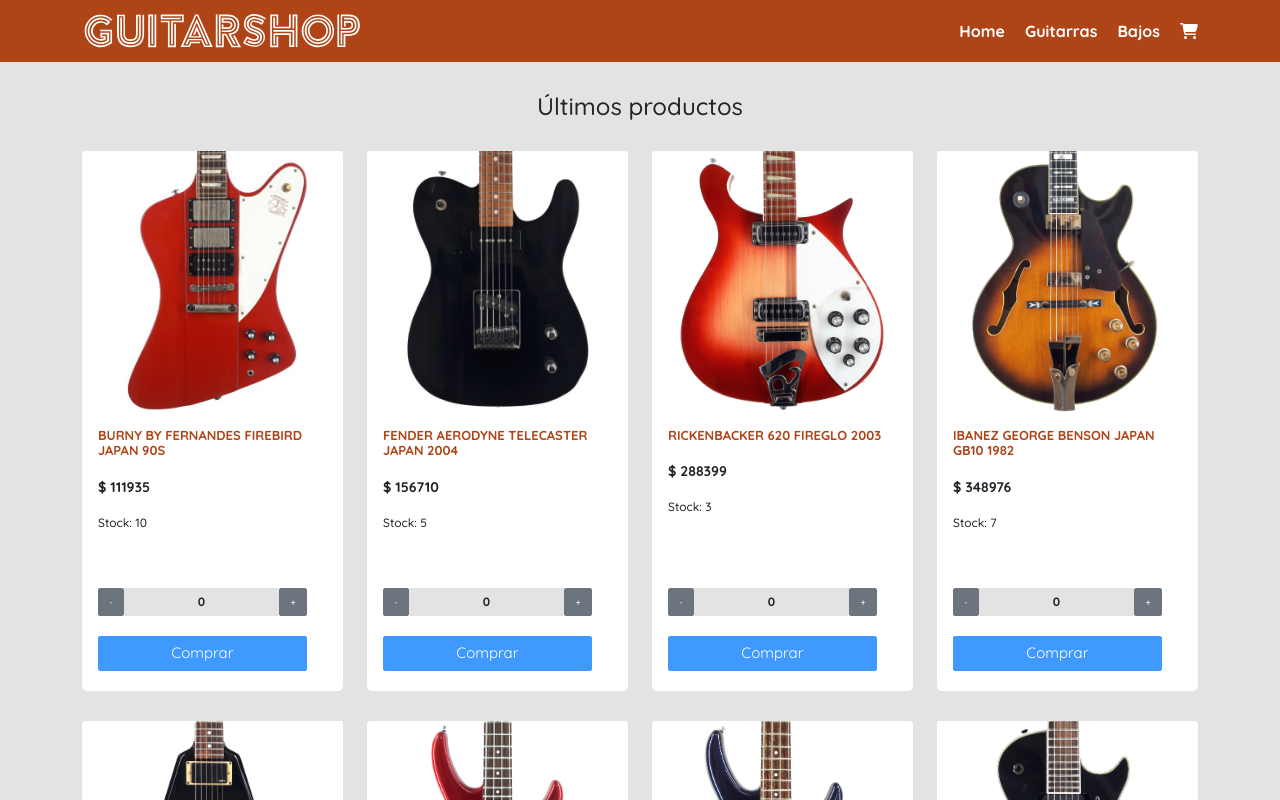
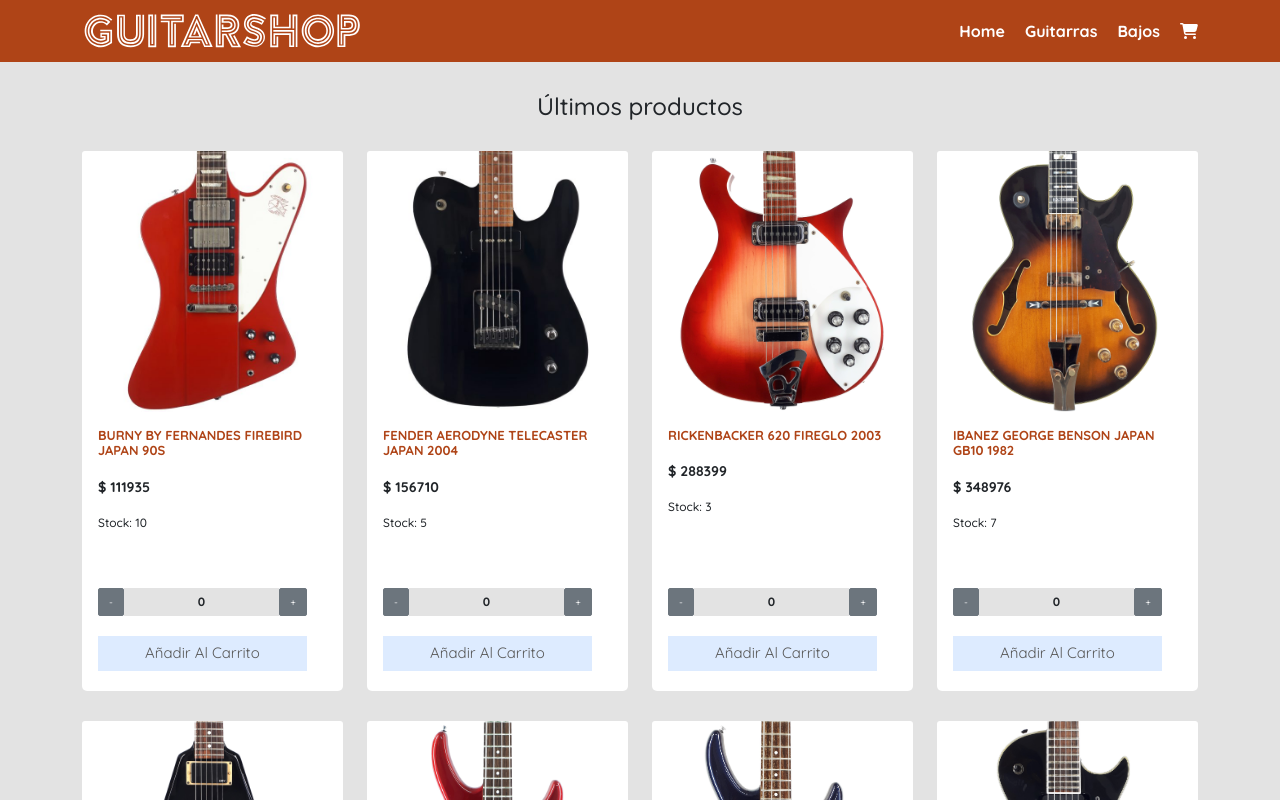
Before and after one commit to arielkarlen/guitar-shop-karlen, a React (Create React App) app: page / in a window 1280 px wide. Shown: the top 800 px of the page. Built offline with nearby package versions, Linux system fonts and the light colour scheme.

Commit message:
Boton añadir a carrito y acceso a Cart

```diff
--- a/src/App.css
+++ b/src/App.css
@@ -3,22 +3,21 @@
 :root {
 
 
---color-main:#af4417;
---color-green:#2b7202;
---main-font: 'Quicksand', sans-serif;
+  --color-main: #af4417;
+  --color-green: #2b7202;
+  --main-font: 'Quicksand', sans-serif;
 
 }
 
 body {
   background-color: #e3e3e3;
   font-family: var(--main-font)
-
 }
 
 h1 {
   font-size: 24px;
   text-align: center;
-  margin:30px 0
+  margin: 30px 0
 }
 
 h2 {
@@ -30,7 +29,7 @@
 }
 
 h4 {
-  margin:20px 0;
+  margin: 20px 0;
   font-size: 14px;
   font-weight: bold;
 }
@@ -48,6 +47,7 @@
   padding: 5px 15px;
   cursor: pointer;
 }
+
 .btn-primary {
   background-color: #4099ff;
   border-color: #4099ff;
@@ -56,11 +56,19 @@
   transition: all ease-in .3s;
   width: 100%;
   margin: 20px 0 0 0;
+  border-radius: 0;
 }
 
 .btn-primary:hover {
   background-color: #73b4ff;
   border-color: #73b4ff;
+}
+
+.btn-primary.disabled,
+.btn-primary:disabled {
+  color: #000;
+  background-color: #cce1ff;
+  border-color: #cce1ff;
 }
 
 .add {
@@ -72,7 +80,7 @@
 }
 
 .add p {
- color: #fff;
+  color: #fff;
   font-weight: bold;
   font-size: 11px;
   margin: 0;
@@ -80,7 +88,7 @@
 }
 
 svg.svg-inline--fa.fa-check {
-width: 16px;
+  width: 16px;
   color: #fff;
 
 }
@@ -92,20 +100,22 @@
 }
 
 /**Header**/
-nav{
+nav {
   background-color: var(--color-main);
-  color:#fff
+  color: #fff
 }
 
 .navbar-brand img {
- width: 280px;
+  width: 280px;
 }
 
 #basic-navbar-nav {
   flex-grow: 0;
 }
 
-nav a, .navbar-light .navbar-brand, .navbar-light .navbar-nav .nav-link {
+nav a,
+.navbar-light .navbar-brand,
+.navbar-light .navbar-nav .nav-link {
   color: #fff;
 }
 
@@ -121,7 +131,7 @@
   border: none;
   margin-bottom: 30px;
   transition: all .3s ease-in-out;
-min-height:540px ;
+  min-height: 540px;
 }
 
 .card:hover {
@@ -146,13 +156,17 @@
 
 }
 
+.card a.btn.btn-primary {
+  color: #fff;
+}
+
 
 /**Products**/
 
 
 
 .counterProd {
-  display:flex
+  display: flex
 }
 
 .qtyItem {
@@ -167,5 +181,5 @@
   .card {
 
     min-height: 570px;
+  }
 }
-}
--- a/src/App.js
+++ b/src/App.js
@@ -1,15 +1,14 @@
 import React from "react";
 import "bootstrap/dist/css/bootstrap.min.css";
+import { BrowserRouter, Routes, Route } from "react-router-dom";
+
+import NavBar from "./components/Commons/NavBar";
+import Home from "./pages/Home";
+import Detail from "./pages/Detail.js";
+import Category from "./pages/Category";
 
 import "./App.css";
-import NavBar from "./components/Commons/NavBar";
-
-import { BrowserRouter, Routes, Route } from "react-router-dom";
-import Home from "./pages/Home";
-
-import Detail from "./pages/Detail.js";
-
-import Category from "./pages/Category";
+import Cart from "./pages/Cart";
 
 function App() {
   return (
@@ -20,6 +19,7 @@
 
         <Route path="/category/:category" element={<Category />} />
         <Route path="/guitars/:id" element={<Detail />} />
+        <Route path="/cart" element={<Cart />} />
       </Routes>
     </BrowserRouter>
   );
--- a/src/components/Commons/ItemCount.js
+++ b/src/components/Commons/ItemCount.js
@@ -3,19 +3,27 @@
 
 import "./ItemCount.css";
 
-const Itemcount = ({ stock, initial }) => {
+const Itemcount = ({ stock, initial, setQuantitySelected }) => {
   const [itemQty, setItemQty] = useState(initial);
   const [alert, setAlert] = useState("");
+  const [disabled, setDisabled] = useState(true);
+
   const addItem = () => {
     itemQty >= stock
       ? setAlert(`Stock Maximo: ${itemQty} Productos`)
       : setItemQty(itemQty + 1);
+    setDisabled(false);
   };
 
   const removeItem = () => {
     itemQty <= 0
       ? setAlert("Debe agregar al menos 1 producto")
       : setItemQty(itemQty - 1);
+    itemQty == 0 ? setDisabled(true) : setDisabled(false);
+  };
+
+  const onAdd = () => {
+    setQuantitySelected(itemQty);
   };
 
   return (
@@ -32,6 +40,9 @@
           +
         </Button>
       </div>
+      <Button disabled={disabled} variant="primary" onClick={onAdd}>
+        Añadir al carrito
+      </Button>
     </>
   );
 };
--- a/src/components/Itemdetail/Itemdetail.js
+++ b/src/components/Itemdetail/Itemdetail.js
@@ -1,36 +1,24 @@
 import { useState } from "react";
-import { Row, Col, Container, Card, Button } from "react-bootstrap";
+import { Row, Col, Container, Card } from "react-bootstrap";
 import { Link } from "react-router-dom";
 import Itemcount from "../Commons/ItemCount";
 import "./itemDetail.css";
 
 import { FontAwesomeIcon } from "@fortawesome/react-fontawesome";
-
 import { faCheck } from "@fortawesome/free-solid-svg-icons";
 
 const Itemdetail = ({ productData }) => {
-  const [message, setMessage] = useState("");
-
-  const { title, image, price, stock, id, description, category } = productData;
-  const handleSubmit = () => {
-    setMessage(
-      <div className="add">
-        <p>
-          <FontAwesomeIcon icon={faCheck} /> Añadido al carrito
-        </p>
-      </div>
-    );
-  };
+  const { title, image, price, stock, description, category } = productData;
+  const [quantitySelected, setQuantitySelected] = useState(0);
 
   return (
     <Container>
       <Card id="itemdetail">
         <Row>
           <Col>
-            <img src={`../assets/${image}`} className="img-fluid" />
+            <img src={`../assets/${image}`} className="img-fluid" alt={title} />
           </Col>
           <Col>
-            {message}
             <h2>{title}</h2>
             <h3>
               <strong>Precio:</strong> {price}
@@ -48,11 +36,24 @@
             </div>
             <Row className="btnsBuy">
               <Col md={6}>
-                {" "}
-                <Itemcount stock={stock} initial={0} />
-                <Button variant="primary" onClick={handleSubmit}>
-                  Comprar
-                </Button>
+                {quantitySelected < 1 ? (
+                  <Itemcount
+                    stock={stock}
+                    initial={0}
+                    setQuantitySelected={setQuantitySelected}
+                  />
+                ) : (
+                  <>
+                    <div className="add">
+                      <p>
+                        <FontAwesomeIcon icon={faCheck} /> Añadido al carrito
+                      </p>
+                    </div>
+                    <Link to="/cart" className="btn btn-primary">
+                      Terminar Compra
+                    </Link>
+                  </>
+                )}
               </Col>
             </Row>
           </Col>
--- a/src/components/itemProduct/itemProduct.js
+++ b/src/components/itemProduct/itemProduct.js
@@ -1,30 +1,18 @@
 import { useState } from "react";
-import { Card, Button, Col } from "react-bootstrap";
+import { Card, Col } from "react-bootstrap";
 import Itemcount from "../Commons/ItemCount";
 import { Link } from "react-router-dom";
 import "./ItemProduct.css";
-
 import { FontAwesomeIcon } from "@fortawesome/react-fontawesome";
-
 import { faCheck } from "@fortawesome/free-solid-svg-icons";
 
 const ItemProduct = ({ data, action }) => {
   const { title, image, price, stock, id } = data;
-  const [message, setMessage] = useState("");
-  const handleSubmit = () => {
-    setMessage(
-      <div className="add">
-        <p>
-          <FontAwesomeIcon icon={faCheck} /> Añadido al carrito
-        </p>
-      </div>
-    );
-  };
+  const [quantitySelected, setQuantitySelected] = useState(0);
 
   return (
     <Col lg={3}>
       <Card>
-        {message}
         <Link to={`/guitars/${id}`}>
           <Card.Img variant="top" src={`../assets/${image}`} />
         </Link>
@@ -37,11 +25,24 @@
           <h5>Stock: {stock}</h5>
 
           <div className="buy">
-            <Itemcount stock={stock} initial={0} />
-
-            <Button variant="primary" onClick={handleSubmit}>
-              Comprar
-            </Button>
+            {quantitySelected < 1 ? (
+              <Itemcount
+                stock={stock}
+                initial={0}
+                setQuantitySelected={setQuantitySelected}
+              />
+            ) : (
+              <>
+                <div className="add">
+                  <p>
+                    <FontAwesomeIcon icon={faCheck} /> Añadido al carrito
+                  </p>
+                </div>
+                <Link to="/cart" className="btn btn-primary">
+                  Terminar Compra
+                </Link>
+              </>
+            )}
           </div>
         </Card.Body>
       </Card>
--- /dev/null
+++ b/src/pages/Cart.js
@@ -0,0 +1,5 @@
+const Cart = () => {
+  return <h1>Cart</h1>;
+};
+
+export default Cart;
```
